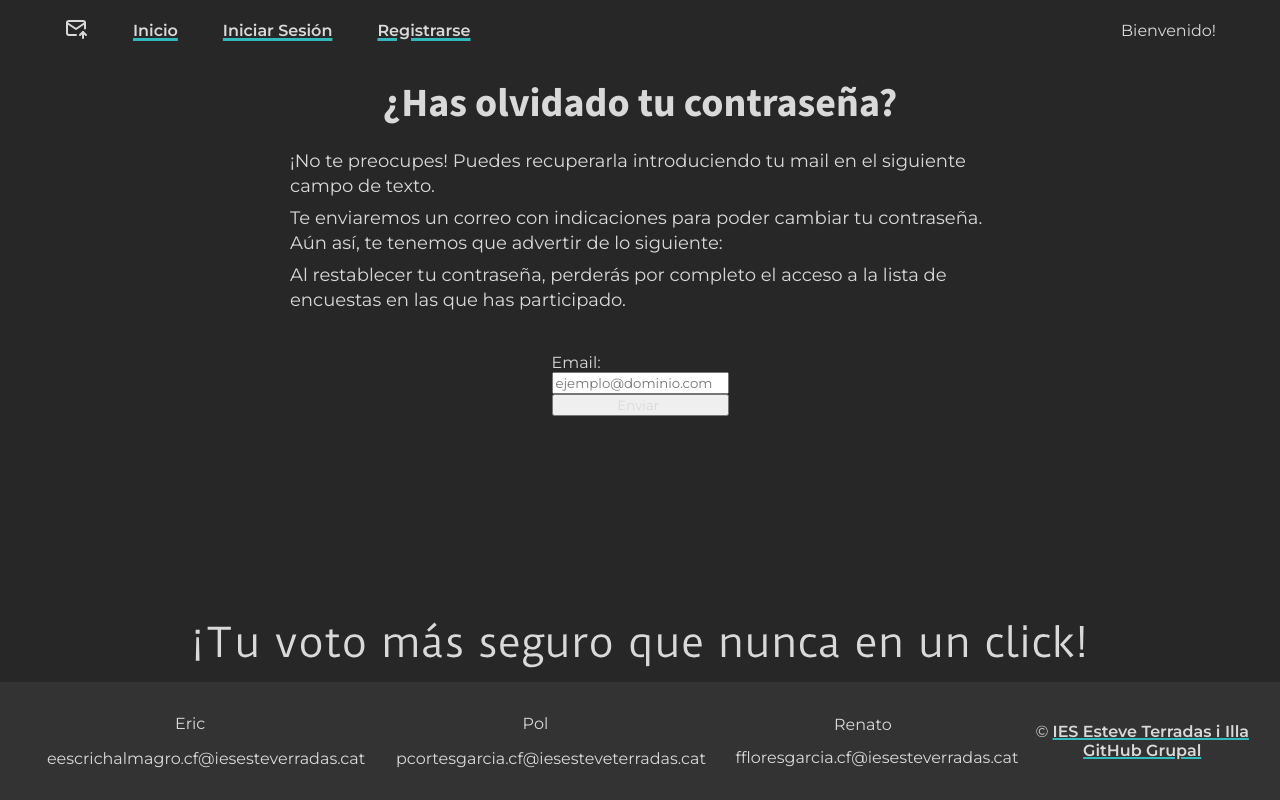
After one commit to polcortes/VotaAws24, a PHP site: page /forgot_pass.php in a window 1280 px wide. The commit adds this page. Run offline with PHP 8.4, Linux system fonts and the light colour scheme; data that the repository does not hold is empty; a stand-in replaces the project's code that opens the database connection.

Commit message:
forgot pass + block surveys

```diff
--- /dev/null
+++ b/forgot_pass.php
@@ -0,0 +1,38 @@
+<?php
+session_start();
+
+if (!isset($_SESSION[""]))
+?>
+
+<!DOCTYPE html>
+<html lang="es">
+<head>
+    <meta charset="UTF-8">
+    <meta name="viewport" content="width=device-width, initial-scale=1.0">
+    <title>¿Has olvidado tu contraseña?</title>
+    <link rel="stylesheet" href="styles.css">
+</head>
+<body id="forgot-pass">
+    <?php include("common/header.php"); ?>
+    <?php if (!isset($_POST["email-forgot"])): ?>
+        <main>
+            <h1>¿Has olvidado tu contraseña?</h1>
+            <div>
+                <p>¡No te preocupes! Puedes recuperarla introduciendo tu mail en el siguiente campo de texto.</p>
+                <p>Te enviaremos un correo con indicaciones para poder cambiar tu contraseña. Aún así, te tenemos que advertir de lo siguiente:</p>
+                <p>Al restablecer tu contraseña, perderás por completo el acceso a la lista de encuestas en las que has participado.</p>
+            </div>
+            <form method="POST">
+                <label for="email-forgot">Email:</label>
+                <input type="email" name="email-forgot" id="email-forgot" placeholder="ejemplo@dominio.com">
+
+                <input type="submit" value="Enviar ">
+            </form>
+        </main>
+    <?php else: ?>
+
+    <?php endif; ?>
+
+    <?php include("common/footer.php"); ?>
+</body>
+</html>
--- a/login.php
+++ b/login.php
@@ -36,6 +36,7 @@ try {
             <br>
             <input type="password" name="password" placeholder="contraseña" required>
             <br>
+            <a href="forgot_pass.php" class="forgot-pass-link">¿Has olvidado tu contraseña?</a>
             <button type="submit">Iniciar sesión</button>
         </form>
         <a href="index.php" class="backhome">Volver a Inicio</a>
--- a/styles.css
+++ b/styles.css
@@ -120,6 +120,14 @@ footer {
 
 #login a {
     margin: 20px auto;
+}
+
+#login input[type="password"] {
+    margin-bottom: 10px;
+}
+
+#login .forgot-pass-link {
+    margin: 0 0 40px 0;
 }
 
 /* -----------------------------------------------------
@@ -1455,3 +1463,32 @@ span.apexcharts-legend-text {
     gap: 20px !important;
     text-align: center;
 }
+
+/* -----------------------------------------------------
+ * FORGOT PASS:
+ * -----------------------------------------------------*/
+
+#forgot-pass > main > h1 {
+    margin-bottom: 20px;
+    font-size: 40px;
+}
+
+#forgot-pass > main p {
+    margin: 0;
+    font-size: 18px;
+    line-height: 25px;
+    max-width: 700px;
+}
+
+#forgot-pass > main p+p {
+    margin-top: 7px;
+}
+
+#forgot-pass > main > form {
+display: flex;
+flex-direction: column;
+}
+
+#forgot-pass > main > form > label {
+    margin-top: 40px;
+}
--- a/vote.php
+++ b/vote.php
@@ -89,7 +89,7 @@ try {
     //   INNER JOIN surveyoption AS so ON so.survey_id = s.survey_id
     //   WHERE s.survey_id = :survey_id;"
     // );
-    $query = $pdo->prepare("SELECT `i`.`is_survey_done`, `i`.`mail_to`, `i`.`invitation_token`, `s`.`survey_id`, `s`.`survey_title`, `s`.`imag` FROM Survey `s`, Invitation `i` WHERE `i`.`invitation_token` = :invitation_token");
+    $query = $pdo->prepare("SELECT `s`.`survey_block`, `i`.`is_survey_done`, `i`.`mail_to`, `i`.`invitation_token`, `s`.`survey_id`, `s`.`survey_title`, `s`.`imag` FROM Survey `s`, Invitation `i` WHERE `i`.`invitation_token` = :invitation_token");
     $query2 = $pdo->prepare("SELECT user_id from User where user_mail = :user_mail");
 
     $query->bindParam(":invitation_token", $_GET['token']);
@@ -110,7 +110,7 @@ try {
             $surveyTitle = $row["survey_title"];
             $surveyImg = $row["imag"];
             $canVote = true;
-            $isBlocked = false;
+            $isBlocked = $row["survey_block"];
             $isSurveyDone = $row["is_survey_done"];
         }
 
@@ -160,8 +160,6 @@ try {
                         $encryptedString = $decryptStringQuery->fetch();
 
                         $decryptString = openssl_decrypt($encryptedString["encryptString"], "AES-256-CTR", $_POST["pass-check"]);
-
-                        // insert into uservote (invitation_id_enc, option_id) VALUES (aes_encrypt(concat(convert(2, char), @decryptString), @pass), 2 );
 
                         $query = $pdo->prepare("INSERT INTO UserVote (invitation_id_enc, option_id) VALUES (aes_encrypt(concat(convert(:invitation_id_uno, char), :decryptString), :pass), :invitation_id_dos);");
                         $query->execute([
```
Also changed, not shown: survey_details.js (+11 -14 lines), survey_details.php (+11 -10 lines), 1 other file.
